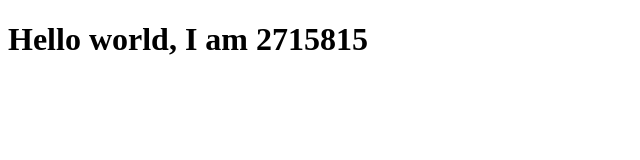
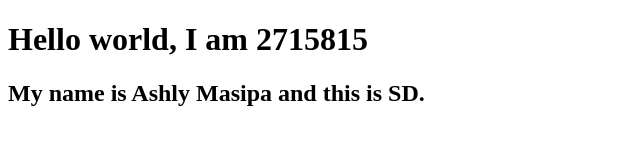
Before and after one commit to AshlyMasipa/2715815lab01, a plain HTML site: page index.html in a window 1280 px wide. Shown: the whole page, without its empty margins (0-640 px from the left). Drawn offline with Linux system fonts and the light colour scheme.

Commit message:
Added my name to html file.

```diff
--- a/index.html
+++ b/index.html
@@ -9,5 +9,8 @@
     <h1>
         Hello world, I am 2715815
     </h1>
+    <h2>
+        My name is Ashly Masipa and this is SD.
+    </h2>
 </body>
 </html>
```
Also changed, not shown: 1 other file.
